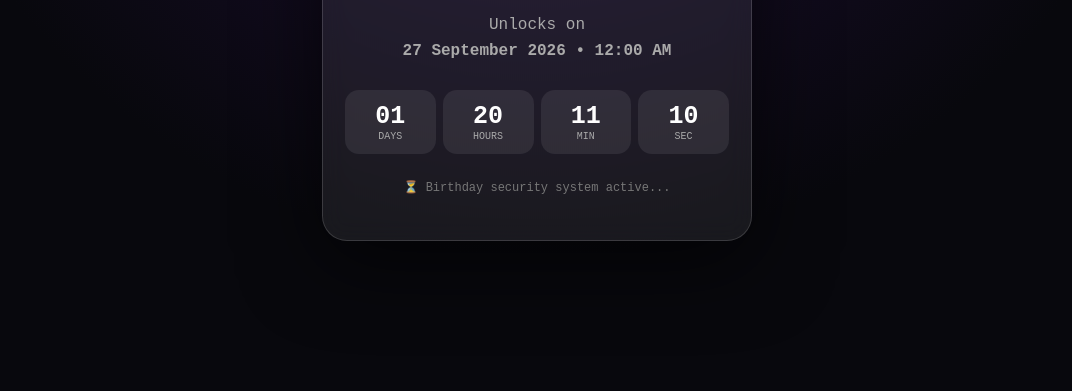
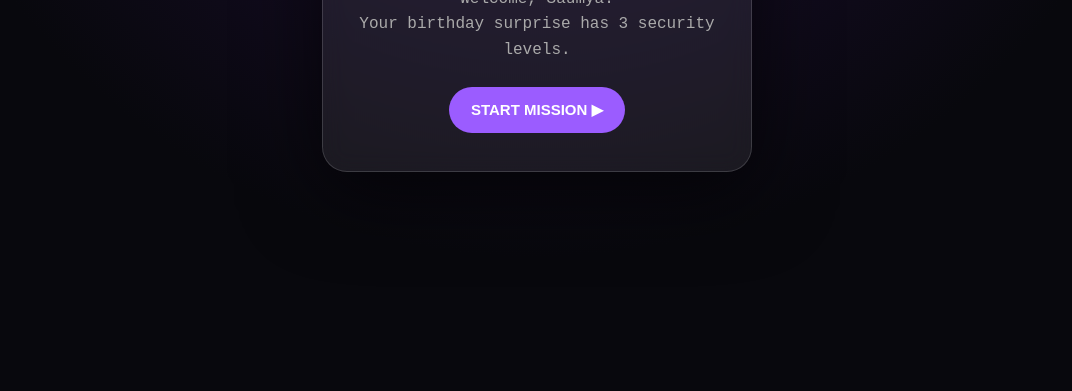
Before and after one commit to ujjwalsingh9876556789-ux/Saumya--birthday-, a plain HTML site: page index.html in a window 1280 px wide. Shown: the part 409-800 px from the top of the page, without its empty margins (103-1175 px from the left). Drawn offline with Linux system fonts and the light colour scheme.

Commit message:
Update index.html

```diff
--- a/index.html
+++ b/index.html
@@ -447,7 +447,7 @@
 ========================= */
 
 const birthday =
-new Date("2026-09-27T00:00:00+05:30");
+new Date("2020-09-27T00:00:00+05:30");
 
 function updateTimer() {
 
```
